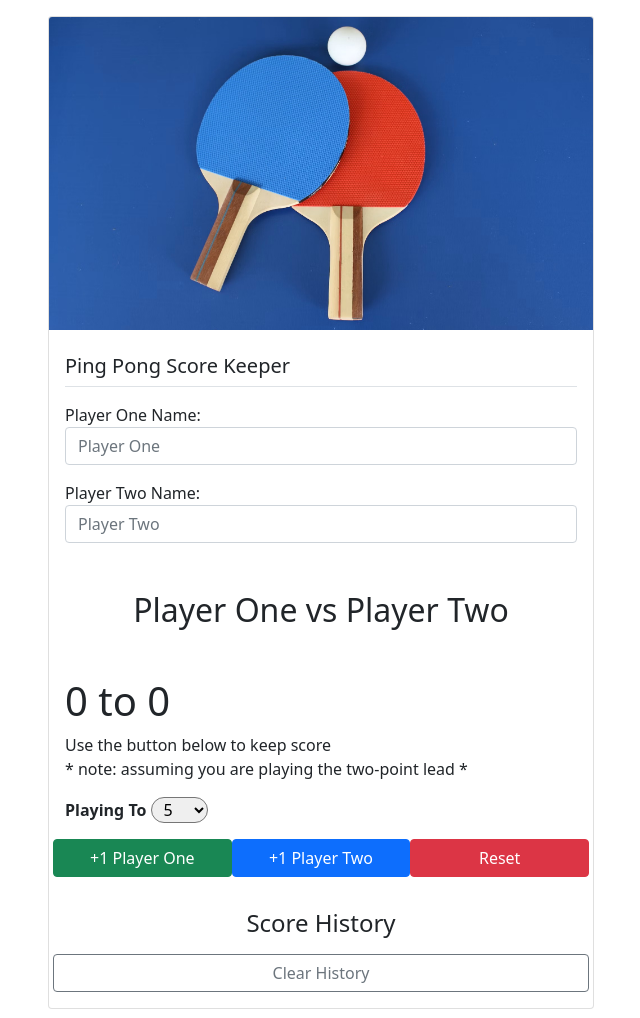
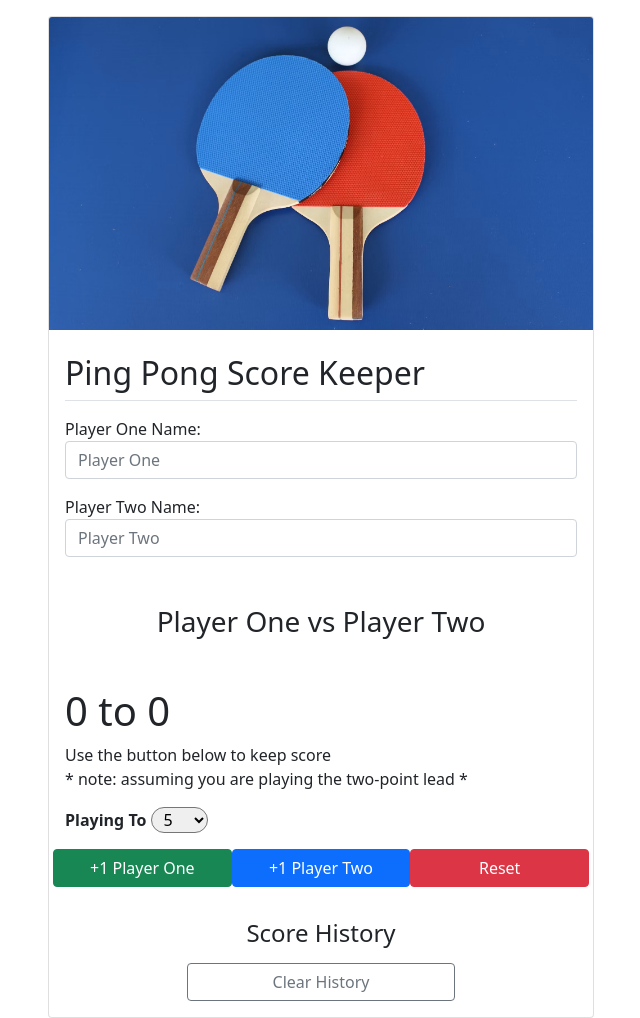
Before and after one commit to ibogoeska/score_keeper, a plain HTML site: page index.html in a window 1280 px wide. Shown: the whole page, without its empty margins (319-959 px from the left). Drawn offline with nearby package versions, Linux system fonts and the light colour scheme.

```diff
--- a/app.js
+++ b/app.js
@@ -2,6 +2,7 @@ const resetBtn = document.querySelector("#reset");
 const winningScoreSelect = document.querySelector("#playTo");
 const announceWinner = document.querySelector(".winner-announcement");
 const scoreHistory = document.querySelector("#scoreHistory");
+const clearHistoryBtn = document.querySelector("#clearHistory");
 
 const playerOneInput = document.querySelector("#playerOneName");
 const playerTwoInput = document.querySelector("#playerTwoName");
@@ -10,12 +11,10 @@ const displayPlayerTwo = document.querySelector("#displayPlayerTwo");
 
 playerOneInput.addEventListener("input", () => {
   displayPlayerOne.textContent = playerOneInput.value || "Player One";
-  localStorage.setItem("playerOneName", playerOneInput.value);
 });
 
 playerTwoInput.addEventListener("input", () => {
   displayPlayerTwo.textContent = playerTwoInput.value || "Player Two";
-  localStorage.setItem("playerTwoName", playerTwoInput.value);
 });
 
 let winningScore = 5;
@@ -77,6 +76,8 @@ winningScoreSelect.addEventListener("change", function (e) {
 
 resetBtn.addEventListener("click", reset);
 
+clearHistoryBtn.addEventListener("click", clearScoreHistory);
+
 function reset(clearDisplay = true) {
   isGameOver = false;
   for (let p of [player1, player2]) {
@@ -98,3 +99,7 @@ function updateScoreHistory(p1, p2) {
 
   scoreHistory.appendChild(listItem);
 }
+
+function clearScoreHistory() {
+  scoreHistory.innerHTML = "";
+}
--- a/index.html
+++ b/index.html
@@ -22,9 +22,9 @@
               alt="Ping pong racket and ball"
             />
             <div class="card-body">
-              <h5 class="card-title py-2 border-bottom">
+              <h2 class="card-title py-2 border-bottom">
                 Ping Pong Score Keeper
-              </h5>
+              </h2>
               <p class="card-text"></p>
               <div class="mb-3">
                 <label for="playerOneName">Player One Name:</label>
@@ -48,10 +48,10 @@
                 />
               </div>
 
-              <h2 class="mb-5 text-center">
+              <h3 class="mb-5 text-center">
                 <span id="displayPlayerOne">Player One</span> vs
                 <span id="displayPlayerTwo">Player Two</span>
-              </h2>
+              </h3>
               <h1>
                 <span id="p1ScoreDisplay">0</span> to
                 <span id="p2ScoreDisplay">0</span>
@@ -99,7 +99,7 @@
                 <ul id="scoreHistory" class="list-group"></ul>
                 <button
                   id="clearHistory"
-                  class="btn btn-outline-secondary mt-2"
+                  class="btn btn-outline-secondary mt-2 w-50 m-auto"
                 >
                   Clear History
                 </button>
```
